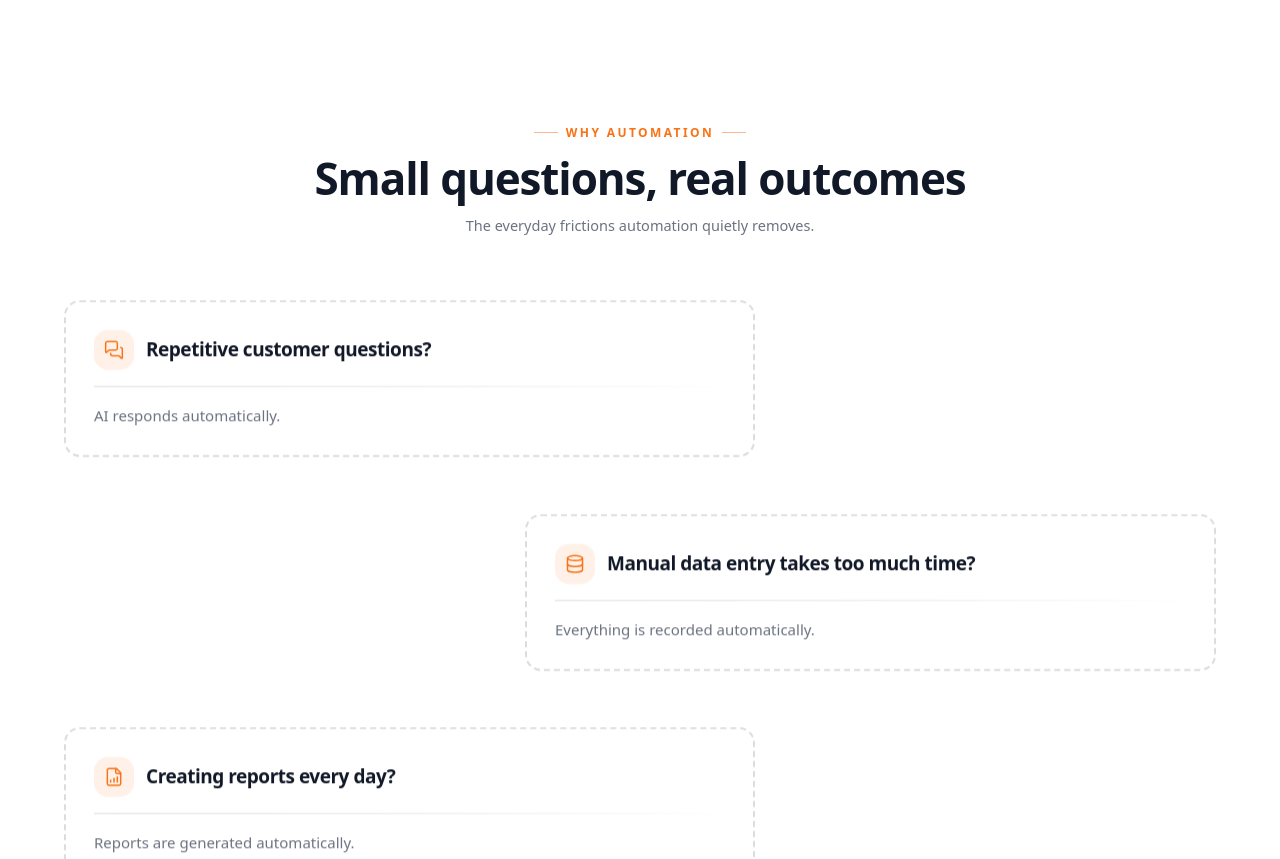
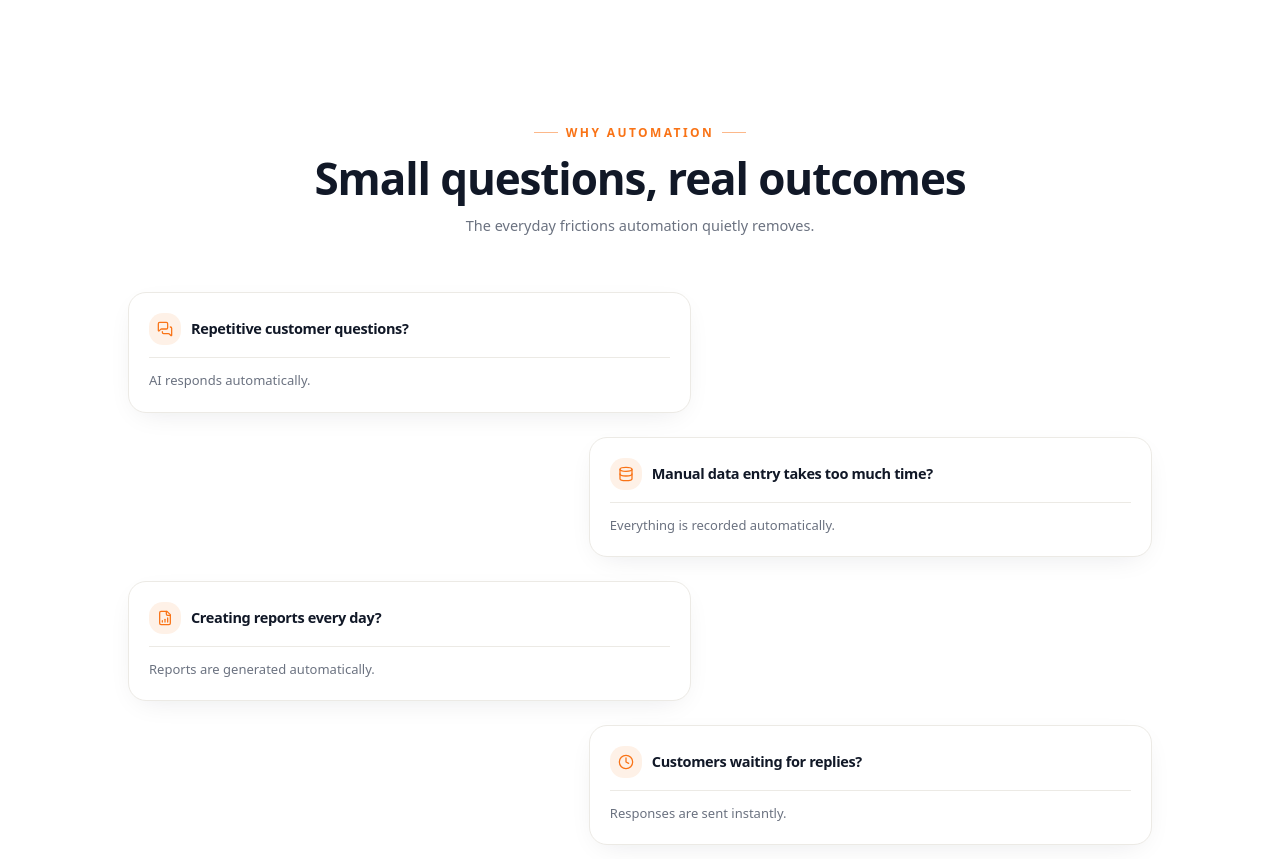
Before and after one commit to homayounKheiri/my-portfolio, a Next.js app: page / in a window 1280 px wide. Shown: the part 1580-2439 px from the top of the page. Built offline with nearby package versions, Linux system fonts and the light colour scheme.

Commit message:
78043055-ceb9-4979-9d1e-78ea29557c22

```diff
--- a/src/components/sections/challenge-solution.tsx
+++ b/src/components/sections/challenge-solution.tsx
@@ -54,7 +54,7 @@ const CARDS: Card[] = [
 export function ChallengeSolution() {
   return (
     <section id="flow" className="section-light relative px-4 py-24 sm:px-6 sm:py-32">
-      <div className="mx-auto w-full max-w-6xl">
+      <div className="mx-auto w-full max-w-5xl">
         {/* Header */}
         <div className="flex flex-col items-center text-center">
           <motion.span
@@ -88,19 +88,19 @@ export function ChallengeSolution() {
           </motion.p>
         </div>
 
-        {/* Staggered card layout — alternating left/right offset */}
-        <div className="mt-16 flex flex-col gap-10 sm:gap-14">
+        {/* Staggered compact card layout — alternating left/right */}
+        <div className="mt-14 flex flex-col gap-5 sm:gap-6">
           {CARDS.map((card, i) => (
             <motion.div
               key={card.question}
-              initial={{ opacity: 0, y: 28 }}
+              initial={{ opacity: 0, y: 22 }}
               whileInView={{ opacity: 1, y: 0 }}
-              viewport={{ once: true, margin: "-80px" }}
-              transition={{ duration: 0.6, ease: EASE }}
+              viewport={{ once: true, margin: "-60px" }}
+              transition={{ duration: 0.55, ease: EASE }}
               className={`flex ${
                 i % 2 === 0
-                  ? "justify-start sm:pr-[28%] lg:pr-[40%]"
-                  : "justify-end sm:pl-[28%] lg:pl-[40%]"
+                  ? "justify-start sm:pr-[35%] lg:pr-[45%]"
+                  : "justify-end sm:pl-[35%] lg:pl-[45%]"
               }`}
             >
               <StatementCard card={card} />
@@ -112,28 +112,27 @@ export function ChallengeSolution() {
   );
 }
 
-/* ---------- Premium staggered statement card ---------- */
+/* ---------- Compact statement card (soft shadow only, no hover) ---------- */
 
 function StatementCard({ card }: { card: Card }) {
   const Icon = card.icon;
   return (
-    <div className="lift group flex w-full flex-col rounded-2xl border-2 border-dashed border-ink/15 bg-white p-6 transition-all duration-500 hover:-translate-y-1 hover:border-brand/40 hover:shadow-[0_22px_50px_-24px_rgba(249,115,22,0.28)] sm:p-7">
-      {/* Icon beside the title */}
-      <div className="flex items-center gap-3">
-        <span className="flex h-10 w-10 shrink-0 items-center justify-center rounded-lg bg-brand/10 text-brand transition-transform duration-500 group-hover:scale-110">
-          <Icon className="h-5 w-5" strokeWidth={1.8} />
+    <div className="flex w-full flex-col rounded-xl border border-border bg-white p-4 shadow-[0_8px_30px_-12px_rgba(17,24,39,0.12)] sm:p-5">
+      {/* Icon beside the question */}
+      <div className="flex items-center gap-2.5">
+        <span className="flex h-8 w-8 shrink-0 items-center justify-center rounded-lg bg-brand/10 text-brand">
+          <Icon className="h-4 w-4" strokeWidth={1.9} />
         </span>
-        {/* Question — bold, beside icon */}
-        <p className="text-pretty text-[16px] font-semibold leading-tight tracking-tight text-ink sm:text-[18px] lg:text-[19px]">
+        <p className="text-pretty text-[13.5px] font-semibold leading-snug tracking-tight text-ink sm:text-[14.5px]">
           {card.question}
         </p>
       </div>
 
       {/* Thin divider */}
-      <div className="my-4 h-px w-full bg-gradient-to-r from-ink/15 via-ink/10 to-transparent" />
+      <div className="my-3 h-px w-full bg-border" />
 
-      {/* Answer — clear */}
-      <p className="text-pretty text-[14px] leading-relaxed text-ink-muted sm:text-[15px]">
+      {/* Answer */}
+      <p className="text-pretty text-[12.5px] leading-relaxed text-ink-muted sm:text-[13px]">
         {card.answer}
       </p>
     </div>
```
Also changed, not shown: 1 other file (tests, documents, lock files or other folders).
